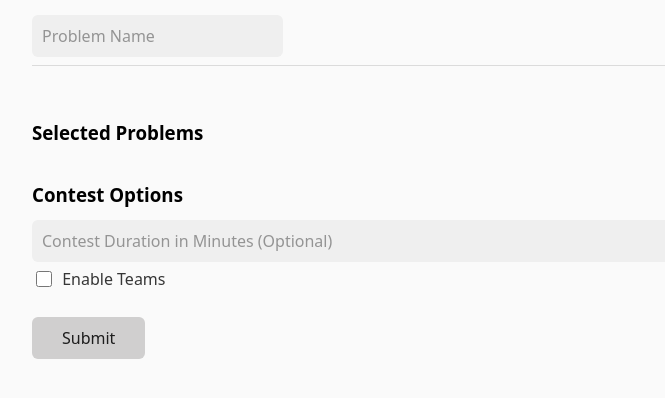
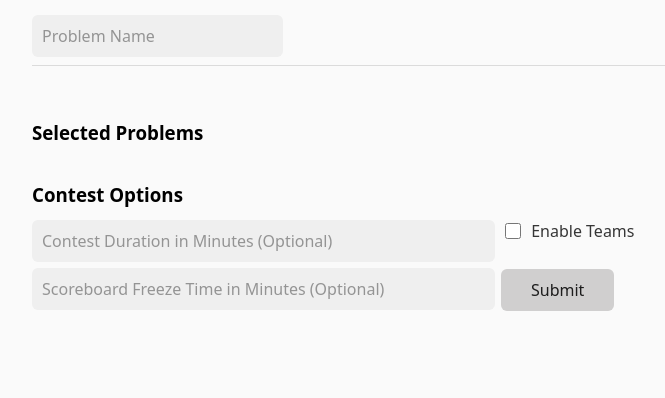
Before and after one commit to phscpt/platform, a Flask app: page /select in a window 1280 px wide. Shown: the part 288-686 px from the top of the page, without its empty margins (208-873 px from the left). Run offline with Flask 2, Linux system fonts and the light colour scheme.

Commit message:
Add Freeze Time option for host

```diff
--- a/templates/select.html
+++ b/templates/select.html
@@ -162,7 +162,8 @@
 <form method="post">
     <textarea name="problems" id="problems" style="display:none"></textarea>
     <h3>Contest Options</h3>
-    <input id="amountOfTime" type="text" name="timer" style="width:100%" placeholder="Contest Duration in Minutes (Optional)">
+    <input id="amountOfTime" type="text" style="float:left" name="timer" size="43" placeholder="Contest Duration in Minutes (Optional)">
+    <input id="freezer" type="text" style="float:left" name="freezer" size="43" placeholder="Scoreboard Freeze Time in Minutes (Optional)">
     <input type="checkbox" id="doTeams" name="teams">
     <label for="doTeams">Enable Teams</label><br>
     <br>
```
